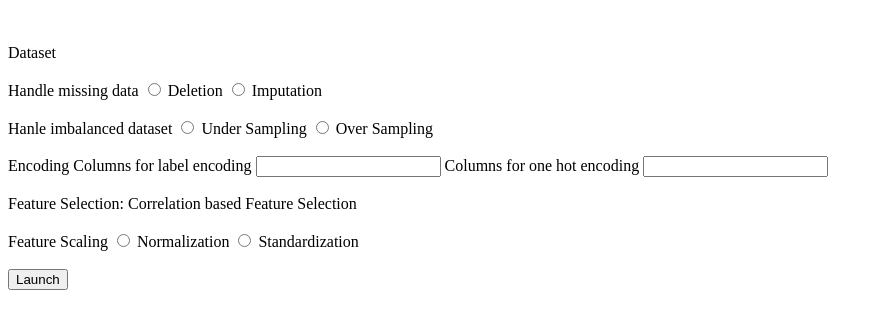
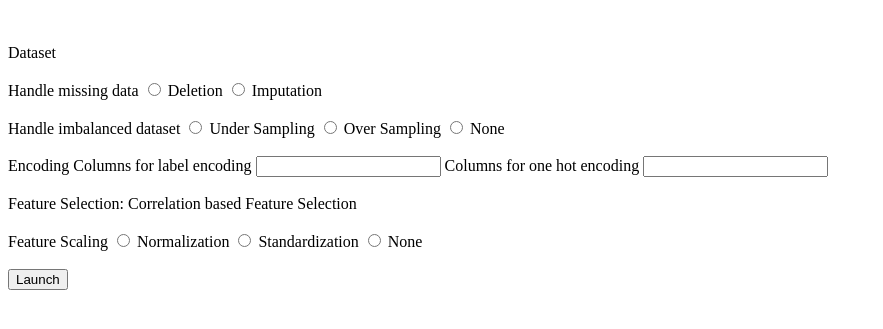
Before and after one commit to eurus49/final-year-project-2024, a Flask app: template templates/preprocess.html in a window 1280 px wide. Shown: the top 329 px of the page, without its empty margins (0-883 px from the left). Run offline with Flask 3, Linux system fonts and the light colour scheme; the template is opened without the code that fills it, so the values that code supplies are empty.

Commit message:
changes made to forms

```diff
--- a/app.py
+++ b/app.py
@@ -75,14 +75,20 @@ def Preprocess():
 
         #Label encoding
         feature_for_label_enc = str(request.form['LabelEncoding']).split()
-        for x in feature_for_label_enc:
-            label_encoder = preprocessing.LabelEncoder()
-            preprocess_df[x] = label_encoder.fit_transform(preprocess_df[x])
+        if not feature_for_label_enc:
+            pass
+        else:
+            for x in feature_for_label_enc:
+                label_encoder = preprocessing.LabelEncoder()
+                preprocess_df[x] = label_encoder.fit_transform(preprocess_df[x])
 
         #One hot encoding
         feature_for_one_enc = str(request.form['OneHotEncoding']).split()
-        for y in feature_for_one_enc:
-            preprocess_df = pd.get_dummies(preprocess_df, columns=[y], drop_first = True)
+        if not feature_for_one_enc:
+            pass
+        else:
+            for y in feature_for_one_enc:
+                preprocess_df = pd.get_dummies(preprocess_df, columns=[y], drop_first = True)
 
         #putting target label back at last
         preprocess_df.insert(len(preprocess_df.columns)-1, target_label, preprocess_df.pop(target_label))
@@ -98,7 +104,10 @@ def Preprocess():
             col_list = preprocess_df.columns.values.tolist()
             imputer = KNNImputer(n_neighbors=5)
             imputed_data = imputer.fit_transform(preprocess_df)
-            preprocess_df = pd.DataFrame(data=imputed_data, columns = col_list )
+            preprocess_df = pd.DataFrame(data=imputed_data, columns = col_list)
+
+        elif request.form['MissingData'] == 'None':
+            pass
 
         #Split data to make it easier to perform the functions below
         X_train, X_test, y_train, y_test = train_test_split(
@@ -119,6 +128,8 @@ def Preprocess():
             sm = SMOTE(random_state=42)
             x_all_data, y_all_data = sm.fit_resample(x_all_data,y_all_data)
 
+        elif request.form['ImbalanceData'] == 'None':
+            pass
 
         #Feature scaling
         date_df = x_all_data[['Day', 'Month', 'Year']].copy()
@@ -146,8 +157,10 @@ def Preprocess():
                 temp_df = pd.DataFrame(x_all_data[j])
                 stan_var = StandardScaler().fit(temp_df)
                 x_all_data[j] = stan_var.transform(temp_df)
-        x_all_data = pd.concat([x_all_data,date_df], axis=1)
+            x_all_data = pd.concat([x_all_data,date_df], axis=1)
 
+        elif request.form['ScaleData'] == 'None':
+            pass
 
         #Correlation Based Feature selection
         threshold = 0.90
@@ -164,7 +177,8 @@ def Preprocess():
 
         preprocess_df = pd.concat([x_all_data,y_all_data], axis=1)
         preprocess_df = preprocess_df.sample(frac=1, random_state=1).reset_index()
-        uploaded_preprocess_df_html = preprocess_df.to_html()
+        small_df = preprocess_df.head(10)
+        uploaded_preprocess_df_html = small_df.to_html()
         return render_template('PrepSuccess.html', var_newdata=uploaded_preprocess_df_html)
 
     elif request.method == 'GET':
--- a/templates/PrepSuccess.html
+++ b/templates/PrepSuccess.html
@@ -4,6 +4,8 @@
 {% endblock %}
 
 {% block body %}
-<h3>Your dataset </h3><br>
+<h3>Preprocessing completed </h3>
+<h4>Dataset preview</h4>
 {{ var_newdata|safe}}
+
 {% endblock %}
--- a/templates/preprocess.html
+++ b/templates/preprocess.html
@@ -15,11 +15,13 @@
     <input type="radio" id="Imputation" name="MissingData" value="Imputation">
     <label for="Imputation">Imputation</label><br><br>
 
-    <label>Hanle imbalanced dataset</label>
+    <label>Handle imbalanced dataset</label>
     <input type="radio" id="UnderSample" name="ImbalanceData" value="UnderSample">
     <label for="UnderSample">Under Sampling</label>
     <input type="radio" id="OverSample" name="ImbalanceData" value="OverSample">
-    <label for="OverSample">Over Sampling</label><br><br>
+    <label for="OverSample">Over Sampling</label>
+    <input type="radio" id="None" name="ImbalanceData" value="None">
+    <label for="None">None</label><br><br>
 
     <label>Encoding</label>
     <label for="LabelEncoding">Columns for label encoding</label>
@@ -33,7 +35,9 @@
     <input type="radio" id="Normalization" name="ScaleData" value="Normalization">
     <label for="Normalization">Normalization</label>
     <input type="radio" id="Standardization" name="ScaleData" value="Standardization">
-    <label for="Standardization">Standardization</label><br><br>
+    <label for="Standardization">Standardization</label>
+    <input type="radio" id="None" name="ScaleData" value="None">
+    <label for="None">None</label><br><br>
 
     <input type="submit" value="Launch">
 
```
